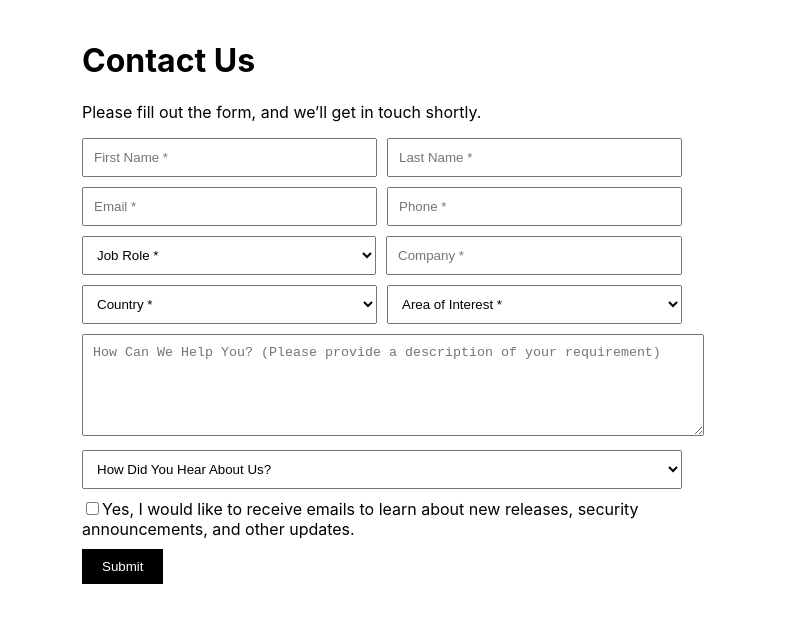
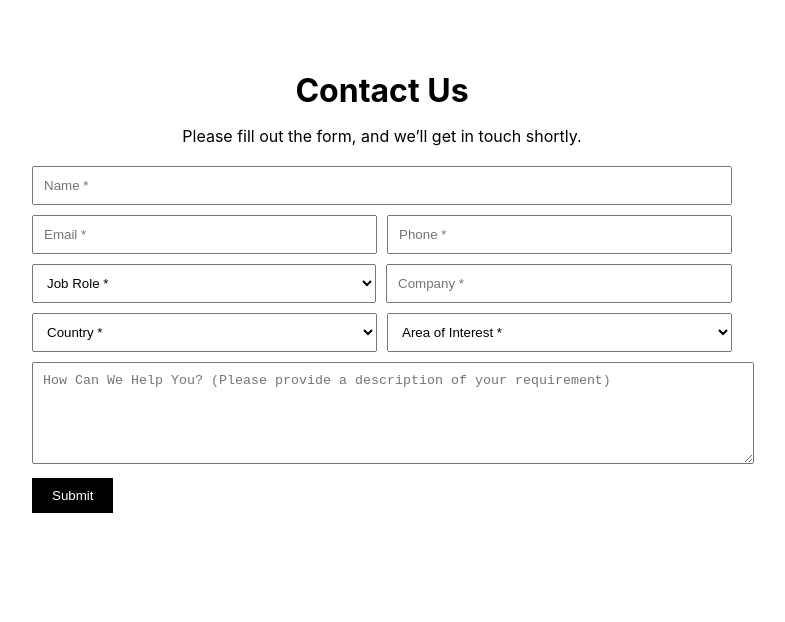
Before and after one commit to yashed/Geronimo-Demo, a React (Create React App) app: page / in a window 1280 px wide. Shown: the top 622 px of the page, without its empty margins (258-1043 px from the left). Built offline with nearby package versions, Linux system fonts and the light colour scheme.

Commit message:
integrate with backend

```diff
--- a/package.json
+++ b/package.json
@@ -9,6 +9,7 @@
     "react": "^18.3.1",
     "react-dom": "^18.3.1",
     "react-scripts": "5.0.1",
+    "test-geronimo-contact-us": "file:",
     "web-vitals": "^2.1.4"
   },
   "scripts": {
--- a/src/components/contact-us-forum.jsx
+++ b/src/components/contact-us-forum.jsx
@@ -2,8 +2,7 @@ import React, { useState } from "react";
 
 function ContactUsForm() {
   const [formData, setFormData] = useState({
-    firstName: "",
-    lastName: "",
+    name: "",
     email: "",
     phone: "",
     jobRole: "",
@@ -15,6 +14,9 @@ function ContactUsForm() {
     agreeToEmails: false,
   });
 
+  const [responseData, setResponseData] = useState(null);
+  const [loading, setLoading] = useState(false); // New state for loader
+
   const handleChange = (e) => {
     const { name, value, type, checked } = e.target;
     setFormData({
@@ -23,40 +25,84 @@ function ContactUsForm() {
     });
   };
 
-  const handleSubmit = (e) => {
+  const handleSubmit = async (e) => {
     e.preventDefault();
     console.log("Form Data Submitted:", formData);
-    // Send data to backend here
-    // e.g., fetch('/api/contact', { method: 'POST', body: JSON.stringify(formData) })
+
+    setLoading(true); // Show loader while submitting
+    setResponseData(null); // Clear previous response
+
+    try {
+      const response = await fetch("http://localhost:8000/generate_data/", {
+        method: "POST",
+        headers: {
+          "Content-Type": "application/json",
+        },
+        body: JSON.stringify({
+          name: formData.name,
+          company: formData.company,
+          country: formData.country,
+          position: formData.jobRole,
+          interest: formData.areaOfInterest,
+        }),
+      });
+
+      if (response.ok) {
+        const data = await response.json();
+        console.log("Response Data:", data);
+
+        setResponseData(data);
+      } else {
+        const error = await response.json();
+        alert("Error: " + error.detail);
+      }
+    } catch (error) {
+      console.error("Error submitting form:", error);
+      alert("There was an error with the submission. Please try again.");
+    } finally {
+      setLoading(false); // Hide loader after request completes
+    }
   };
 
   return (
-    <div style={{ maxWidth: "600px", margin: "auto", padding: "20px" }}>
-      <h1>Contact Us</h1>
-      <p>Please fill out the form, and we’ll get in touch shortly.</p>
+    <div style={{ maxWidth: "700px", margin: "auto", padding: "50px" }}>
+      <h1
+        style={{
+          display: "flex",
+          gap: "10px",
+          marginBottom: "10px",
+          textAlign: "center",
+          justifyContent: "center",
+        }}
+      >
+        Contact Us
+      </h1>
+      <p
+        style={{
+          display: "flex",
+          gap: "10px",
+          marginBottom: "20px",
+          textAlign: "center",
+          justifyContent: "center",
+        }}
+      >
+        Please fill out the form, and we’ll get in touch shortly.
+      </p>
+      <div>
+        {" "}
         <form onSubmit={handleSubmit}>
           {/* Name Fields */}
           <div style={{ display: "flex", gap: "10px", marginBottom: "10px" }}>
             <input
               type="text"
-            name="firstName"
-            placeholder="First Name *"
-            value={formData.firstName}
-            onChange={handleChange}
-            required
-            style={{ flex: 1, padding: "10px" }}
-          />
-          <input
-            type="text"
-            name="lastName"
-            placeholder="Last Name *"
-            value={formData.lastName}
+              name="name"
+              placeholder="Name *"
+              value={formData.name}
               onChange={handleChange}
               required
               style={{ flex: 1, padding: "10px" }}
             />
           </div>
-
 
           <div style={{ display: "flex", gap: "10px", marginBottom: "10px" }}>
             <input
@@ -79,7 +125,7 @@ function ContactUsForm() {
             />
           </div>
 
-
+          {/* Job Role and Company */}
           <div style={{ display: "flex", gap: "10px", marginBottom: "10px" }}>
             <select
               name="jobRole"
@@ -89,10 +135,14 @@ function ContactUsForm() {
               style={{ flex: 1, padding: "10px" }}
             >
               <option value="">Job Role *</option>
-            <option value="Developer">Developer</option>
-            <option value="Manager">Manager</option>
-            <option value="Designer">Designer</option>
-            {/* Add more roles as needed */}
+              <option value="Developer">Developer/Engineer</option>
+              <option value="IT Executive">IT Executive</option>
+              <option value="C-Level">C-Level</option>
+              <option value="Solution or Systems Architect">
+                Solution or Systems Architect
+              </option>
+              <option value="Student">Student</option>
+              <option value="Other">Other</option>
             </select>
             <input
               type="text"
@@ -116,9 +166,9 @@ function ContactUsForm() {
             >
               <option value="">Country *</option>
               <option value="USA">USA</option>
+              <option value="Sri Lanka">Sri Lanka</option>
               <option value="Canada">Canada</option>
               <option value="UK">UK</option>
-
             </select>
             <select
               name="areaOfInterest"
@@ -131,7 +181,6 @@ function ContactUsForm() {
               <option value="Technology">Technology</option>
               <option value="Business">Business</option>
               <option value="Finance">Finance</option>
-            {/* Add more areas */}
             </select>
           </div>
 
@@ -147,36 +196,6 @@ function ContactUsForm() {
             />
           </div>
 
-        {/* How Did You Hear */}
-        <div style={{ marginBottom: "10px" }}>
-          <select
-            name="howDidYouHear"
-            value={formData.howDidYouHear}
-            onChange={handleChange}
-            required
-            style={{ width: "100%", padding: "10px" }}
-          >
-            <option value="">How Did You Hear About Us?</option>
-            <option value="Social Media">Social Media</option>
-            <option value="Referral">Referral</option>
-            <option value="Search Engine">Search Engine</option>
-            {/* Add more options */}
-          </select>
-        </div>
-
-        {/* Checkbox */}
-        <div style={{ marginBottom: "10px" }}>
-          <label>
-            <input
-              type="checkbox"
-              name="agreeToEmails"
-              checked={formData.agreeToEmails}
-              onChange={handleChange}
-            />
-            Yes, I would like to receive emails to learn about new releases, security announcements, and other updates.
-          </label>
-        </div>
-
           {/* Submit Button */}
           <button
             type="submit"
@@ -187,10 +206,45 @@ function ContactUsForm() {
               border: "none",
               cursor: "pointer",
             }}
+            disabled={loading} // Disable the button while loading
           >
-          Submit
+            {loading ? "Submitting..." : "Submit"}
           </button>
         </form>
+      </div>
+
+      {/* Loader */}
+      {loading && (
+        <div style={{ textAlign: "center", marginTop: "20px" }}>
+          <p>Loading...</p>
+        </div>
+      )}
+
+      {/* Display response data */}
+      {responseData && (
+        <div style={{ marginTop: "20px" }}>
+          <h2>Generated Data</h2>
+          <p>
+            <strong>Professional Summary:</strong>{" "}
+            {responseData.professional_summary}
+          </p>
+          <p>
+            <strong>Social Media Links:</strong>{" "}
+            {responseData.social_media_links}
+          </p>
+          <p>
+            <strong>Company Summary:</strong> {responseData.company_summary}
+          </p>
+          <p>
+            <strong>Company Competitors:</strong>{" "}
+            {responseData.company_competitors}
+          </p>
+          <p>
+            <strong>Additional Insights:</strong>{" "}
+            {responseData.additional_insights}
+          </p>
+        </div>
+      )}
     </div>
   );
 }
```
Also changed, not shown: .choreo/context.yaml (added), 1 other file (tests, documents, lock files or other folders). Lines whose indentation alone changed are shown as unchanged.
